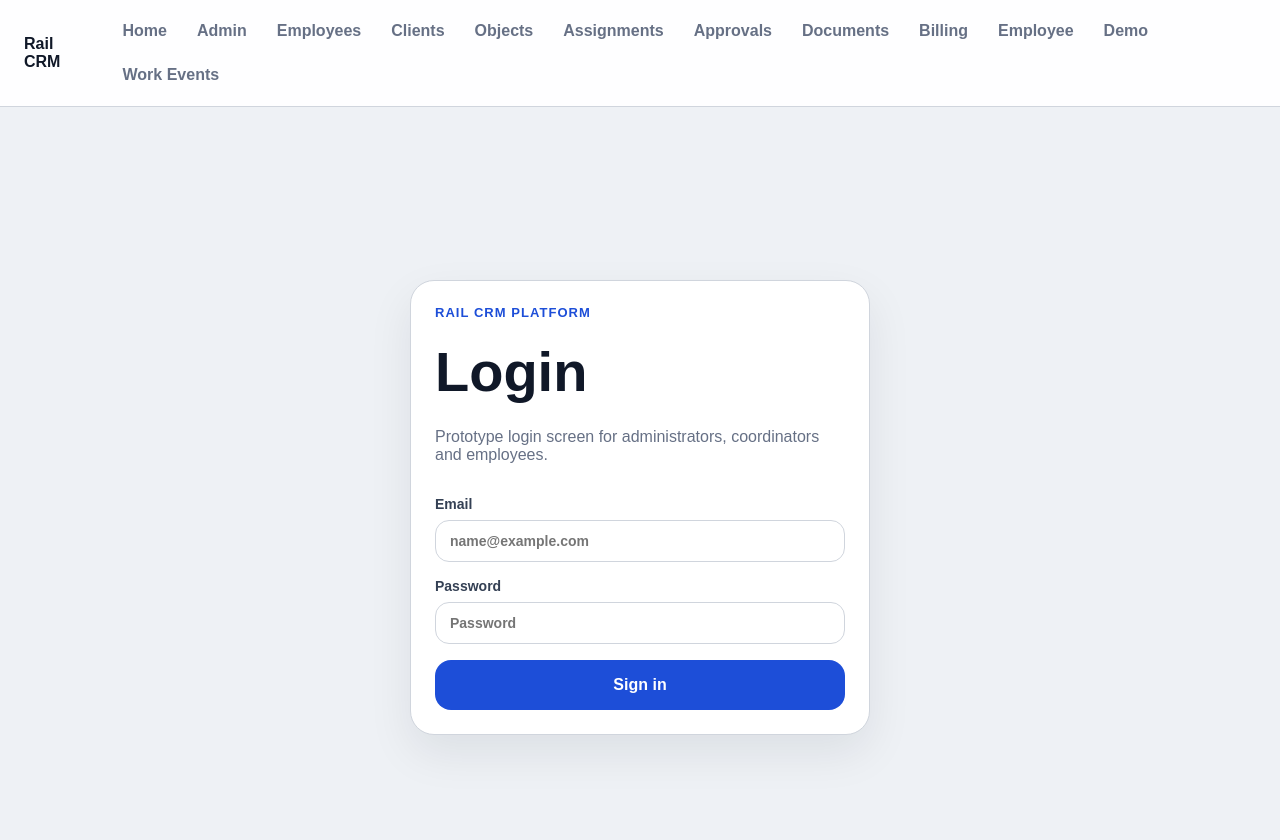
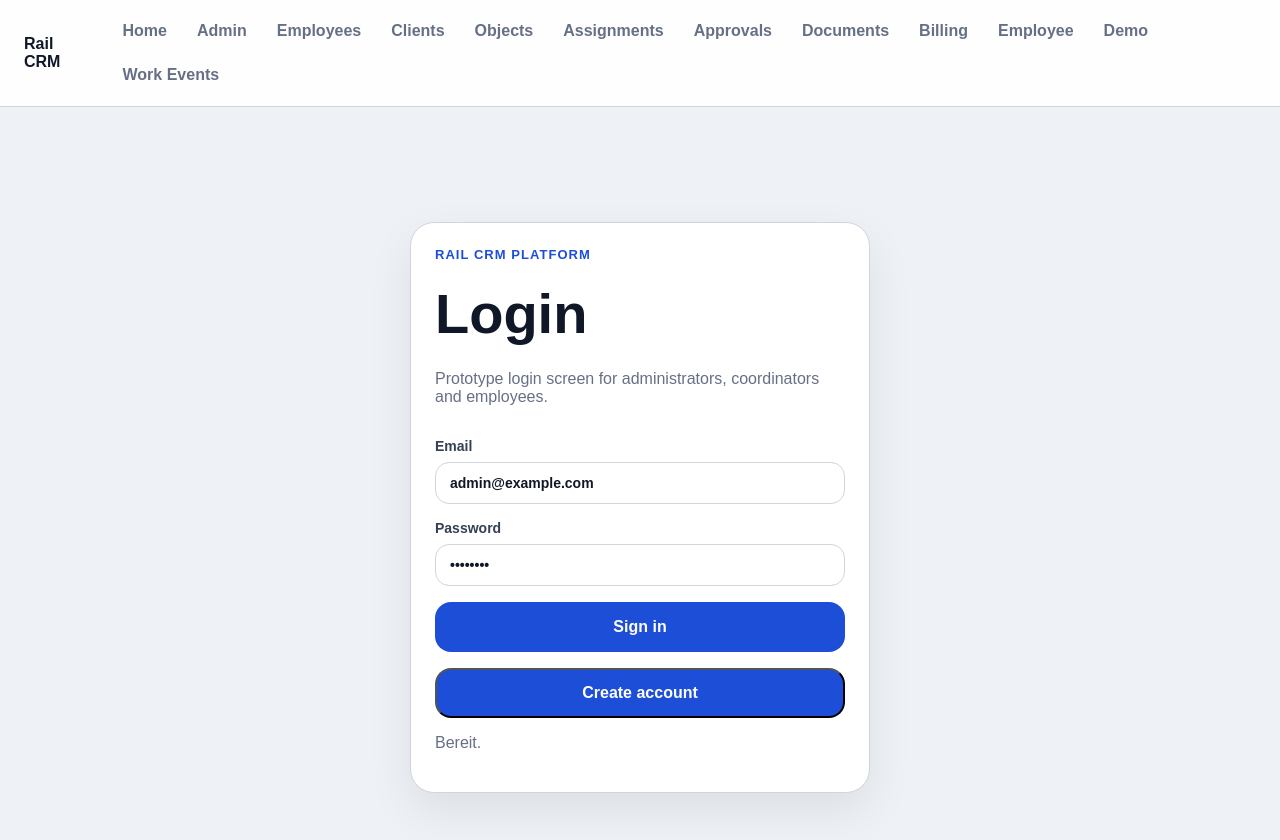
Before and after one commit to Webartdp/rail-crm-platform, a Next.js app in the folder frontend/: page /login in a window 1280 px wide. Shown: the top 840 px of the page. Built offline with nearby package versions, Linux system fonts and the light colour scheme; no server answers.

Commit message:
Connect login page to auth API

```diff
--- a/frontend/app/login/page.tsx
+++ b/frontend/app/login/page.tsx
@@ -1,13 +1,42 @@
+'use client';
+
+import { useState } from 'react';
+import { login, register } from '../../lib/auth';
+
 export default function LoginPage() {
+  const [mode, setMode] = useState<'login' | 'register'>('login');
+  const [name, setName] = useState('Admin User');
+  const [email, setEmail] = useState('admin@example.com');
+  const [password, setPassword] = useState('password');
+  const [role, setRole] = useState('admin');
+  const [message, setMessage] = useState('Bereit.');
+
+  async function submit() {
+    try {
+      const response = mode === 'login'
+        ? await login(email, password)
+        : await register({ name, email, password, role });
+      setMessage(`${response.data.name} logged in as ${response.data.role}.`);
+    } catch (error) {
+      setMessage(mode === 'login' ? 'Login failed.' : 'Registration failed.');
+    }
+  }
+
   return (
     <main className="page-shell auth-page">
       <section className="panel auth-card">
         <p className="eyebrow">Rail CRM Platform</p>
-        <h1>Login</h1>
+        <h1>{mode === 'login' ? 'Login' : 'Register'}</h1>
         <p className="hero-text">Prototype login screen for administrators, coordinators and employees.</p>
-        <label>Email<input placeholder="name@example.com" /></label>
-        <label>Password<input placeholder="Password" type="password" /></label>
-        <button className="action-button primary" type="button">Sign in</button>
+        {mode === 'register' ? <label>Name<input value={name} onChange={(event) => setName(event.target.value)} /></label> : null}
+        <label>Email<input value={email} onChange={(event) => setEmail(event.target.value)} placeholder="name@example.com" /></label>
+        <label>Password<input value={password} onChange={(event) => setPassword(event.target.value)} placeholder="Password" type="password" /></label>
+        {mode === 'register' ? (
+          <label>Role<select value={role} onChange={(event) => setRole(event.target.value)}><option value="employee">employee</option><option value="manager">manager</option><option value="admin">admin</option></select></label>
+        ) : null}
+        <button className="action-button primary" onClick={submit} type="button">{mode === 'login' ? 'Sign in' : 'Create user'}</button>
+        <button className="action-link" onClick={() => setMode(mode === 'login' ? 'register' : 'login')} type="button">{mode === 'login' ? 'Create account' : 'Back to login'}</button>
+        <p className="hint">{message}</p>
       </section>
     </main>
   );
```
